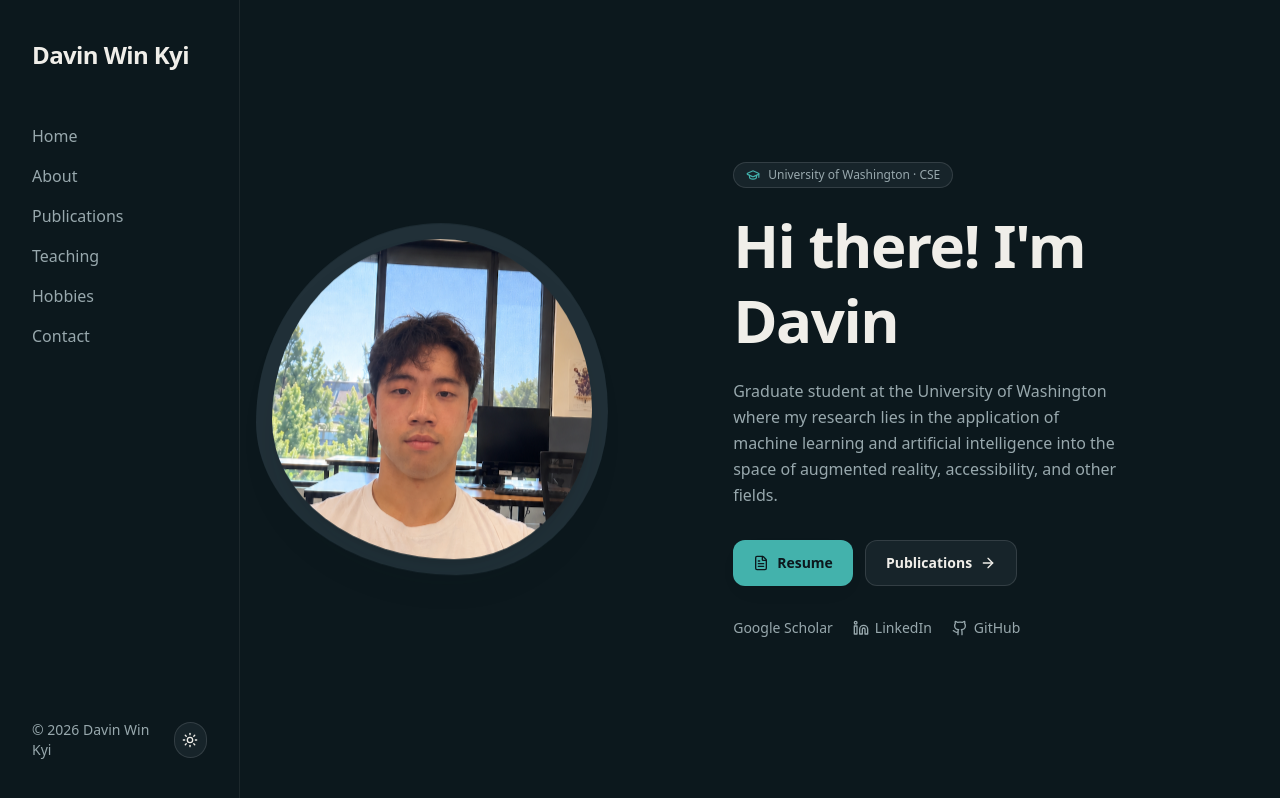
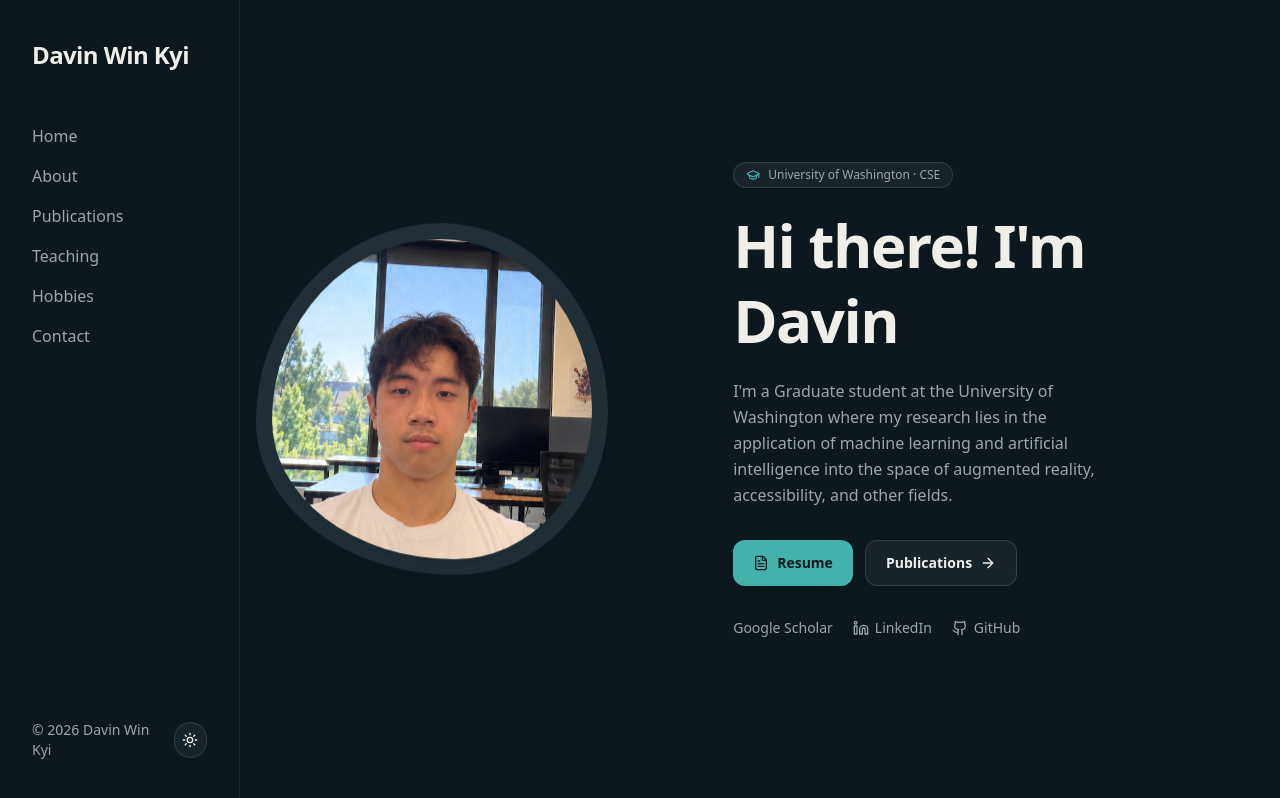
Before and after one commit to davin-win-kyi/website-vercel, a React (Vite) app: page / in a window 1280 px wide. Built offline with nearby package versions, Linux system fonts and the light colour scheme.

Commit message:
updating index.tsx

```diff
--- a/src/routes/index.tsx
+++ b/src/routes/index.tsx
@@ -74,7 +74,7 @@ function Index() {
           </h1>
 
           <p className="mt-5 max-w-sm text-base leading-relaxed text-muted-foreground">
-            Graduate student at the University of Washington where my research
+            I'm a Graduate student at the University of Washington where my research
             lies in the application of machine learning and artificial
             intelligence into the space of augmented reality, accessibility,
             and other fields.
```
